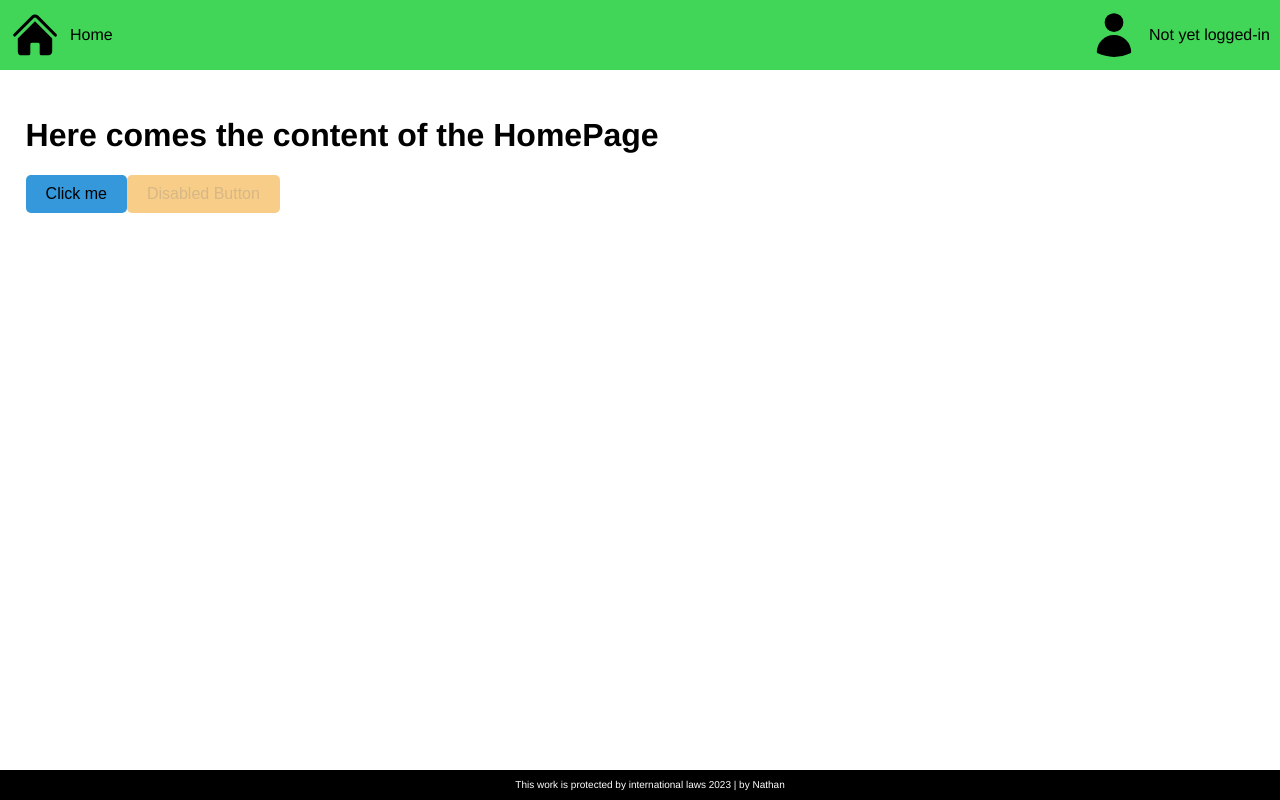
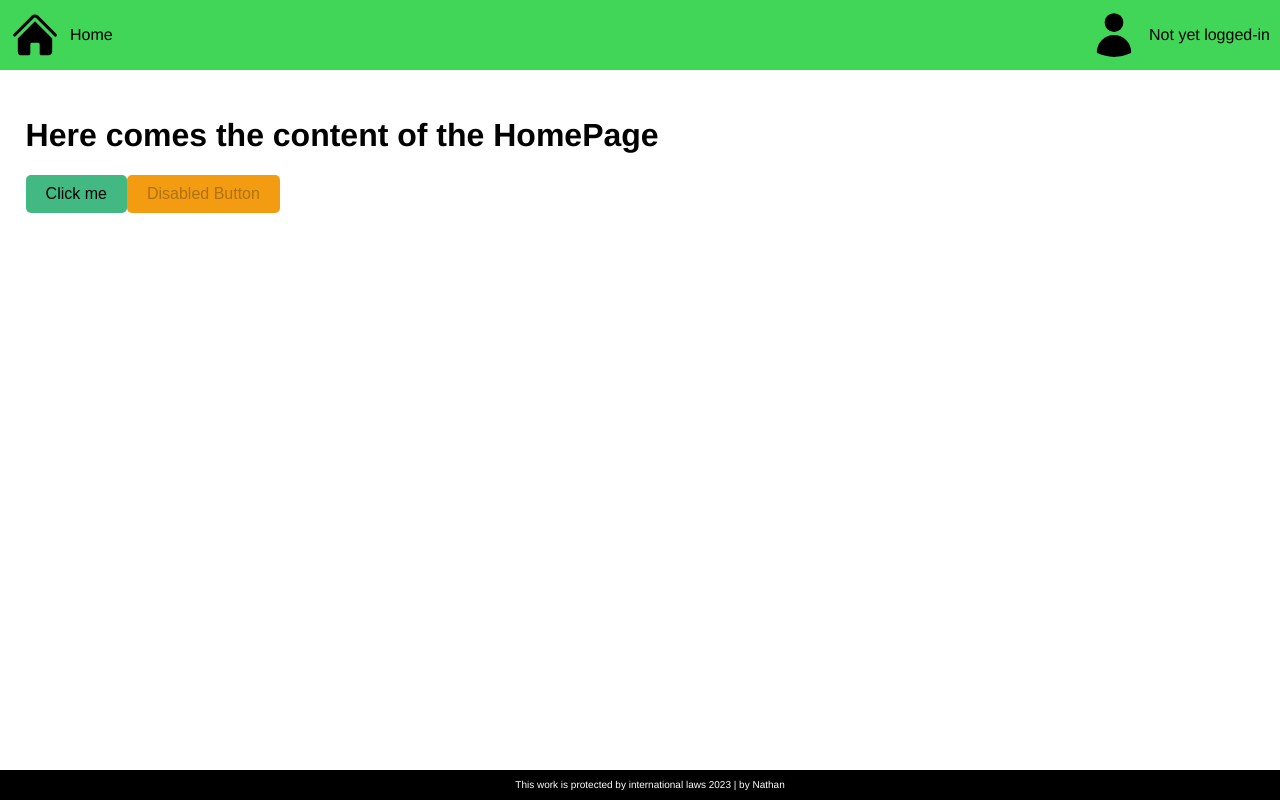
Before and after one commit to Nath9666/info--Web-Development-for-IT-Engineer, a Vue app in the folder Lab3/vue-oauth-microsoft-graph/: page / in a window 1280 px wide. Built offline with nearby package versions, Linux system fonts and the light colour scheme.

Commit message:
Ex 8: color palette and prop for BaseButton

```diff
--- a/Lab3/vue-oauth-microsoft-graph/src/components/baseButton.vue
+++ b/Lab3/vue-oauth-microsoft-graph/src/components/baseButton.vue
@@ -40,7 +40,7 @@ export default {
         case "danger":
           return "#f39c12"; // Orange color
         default:
-          return "#3498db"; // Default blue color for 'primary'
+          return "#42b983"; // Default blue color for 'primary'
       }
     },
   },
@@ -69,7 +69,6 @@ button:hover {
 }
 
 button:disabled {
-  opacity: 0.5;
   cursor: not-allowed;
 }
 
```
